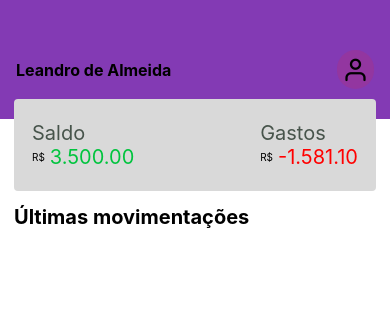
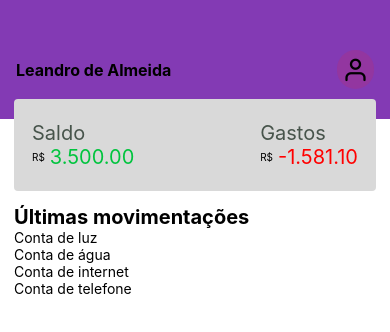
Before and after one commit to leandro91004850/tutorial-react-native, a React Native app: screen / in a window 390 px wide. Shown: the top 332 px of the page. Built offline with nearby package versions, Linux system fonts and the light colour scheme.

Commit message:
Consumindo uma lista dentro de um FlatList

```diff
--- /dev/null
+++ b/src/components/Movements/index.js
@@ -0,0 +1,16 @@
+import {View, Text, StyleSheet} from 'react-native';
+
+export default function Movements({data}) {
+    return (
+        <View style={styles.container}>
+            <Text style={styles.title}>{data.label}</Text>
+        </View>
+    );
+}
+
+const styles = StyleSheet.create({
+    container: {
+        flex: 1,
+        backgroundColor: '#fff',
+    }
+});
--- a/src/pages/Home/index.js
+++ b/src/pages/Home/index.js
@@ -1,6 +1,7 @@
-import { StyleSheet, Text, View } from "react-native";
+import { FlatList, StyleSheet, Text, View } from "react-native";
 import Header from "../../components/Header";
 import Balance from "../../components/Balance";
+import Movements from "../../components/Movements";
 
 // receber depois de uma chamada api
 const list =[
@@ -40,6 +41,13 @@ export default function Home() {
       <Header nome= "Leandro de Almeida"/>
       <Balance saldo="3.500.00" gasto="-1.581.10"/>
       <Text style={styles.title}>Últimas movimentações</Text>
+      <FlatList
+        style={styles.list}
+        data={list}
+        keyExtractor={(item) => String(item.id)}
+        showsVerticalScrollIndicator={false}
+        renderItem={({item}) => <Movements data={item} />}
+        />
     </View>
   );
 }
@@ -56,4 +64,9 @@ const styles = StyleSheet.create({
     marginRight: 14,
     marginTop: 14,
   },
+
+  list: {
+    marginStart: 14,
+    marginEnd: 14,
+  }
 });
```
